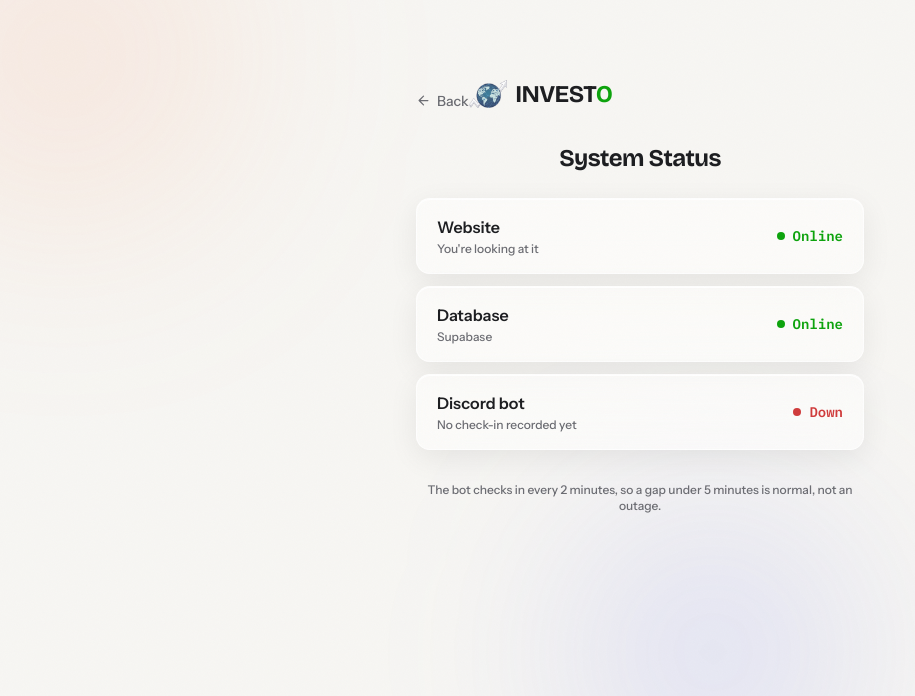
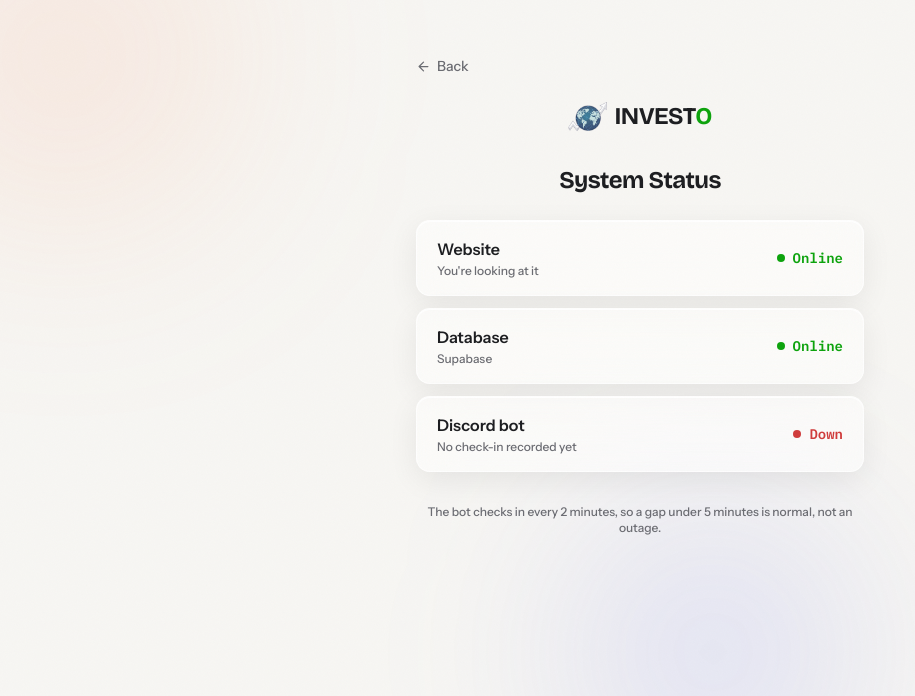
Before and after one commit to AdwaitGadigone/Investo, a Next.js app: page /status in a window 1280 px wide. Shown: the part 104-800 px from the top of the page, without its empty margins (0-915 px from the left). Built offline with nearby package versions, Linux system fonts and the light colour scheme; no server answers; the database is empty.

Commit message:
Fix Back button and wordmark sitting on the same line on the status page

```diff
--- a/src/app/status/page.jsx
+++ b/src/app/status/page.jsx
@@ -34,7 +34,10 @@ export default async function StatusPage() {
       <GradientBlobs variant="features" />
       <div className="w-full max-w-md relative">
         <BackButton className="mb-6" />
-        <Wordmark className="text-2xl mb-8 justify-center" />
+        {/* Wordmark is an inline span, needs an actual flex wrapper to center, "justify-center" on it alone is a no-op. */}
+        <div className="flex justify-center mb-8">
+          <Wordmark className="text-2xl" />
+        </div>
         <h1 className="font-display text-2xl font-bold tracking-tight mb-6 text-center">System Status</h1>
 
         <div className="grid gap-3">
```
